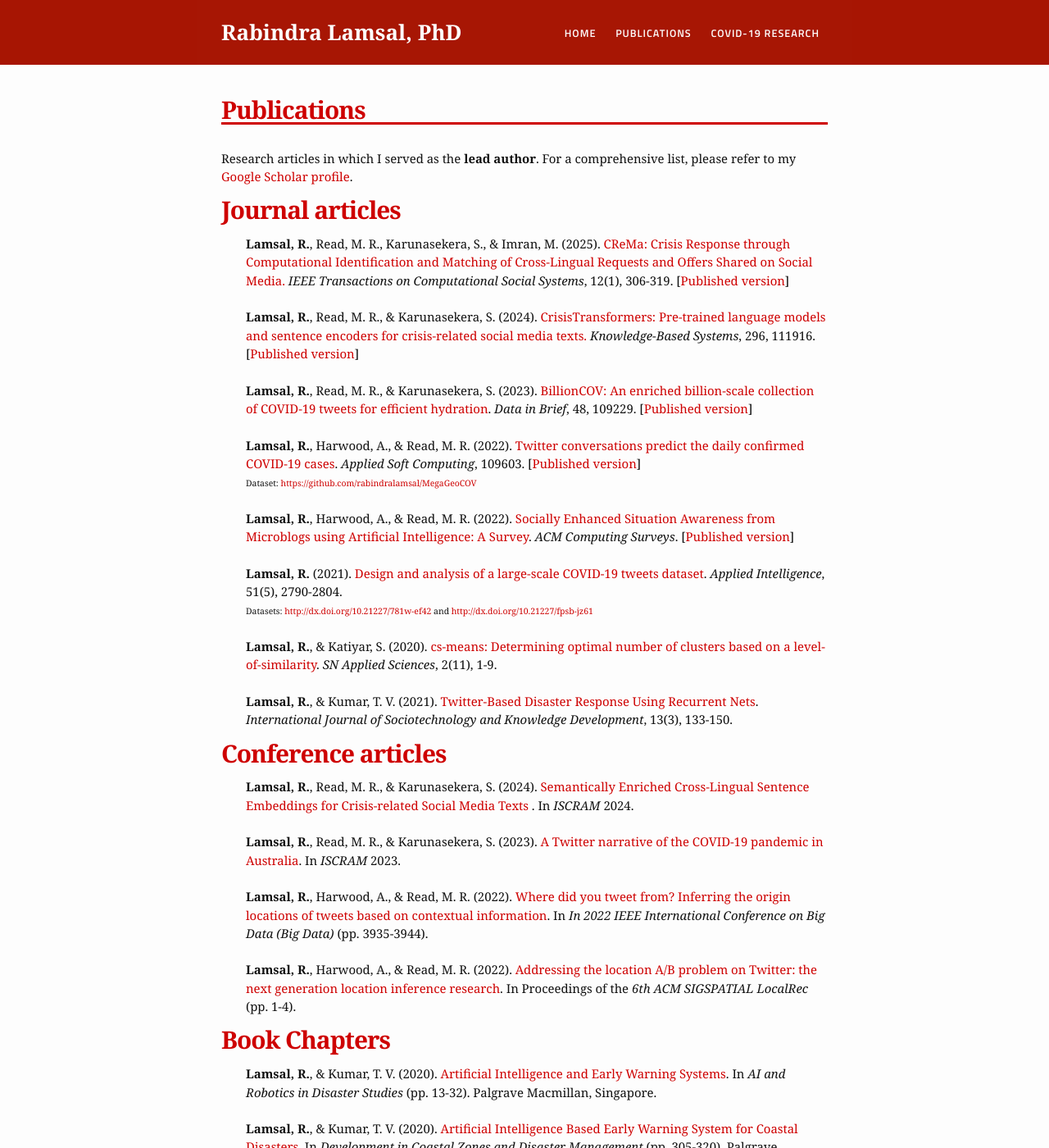
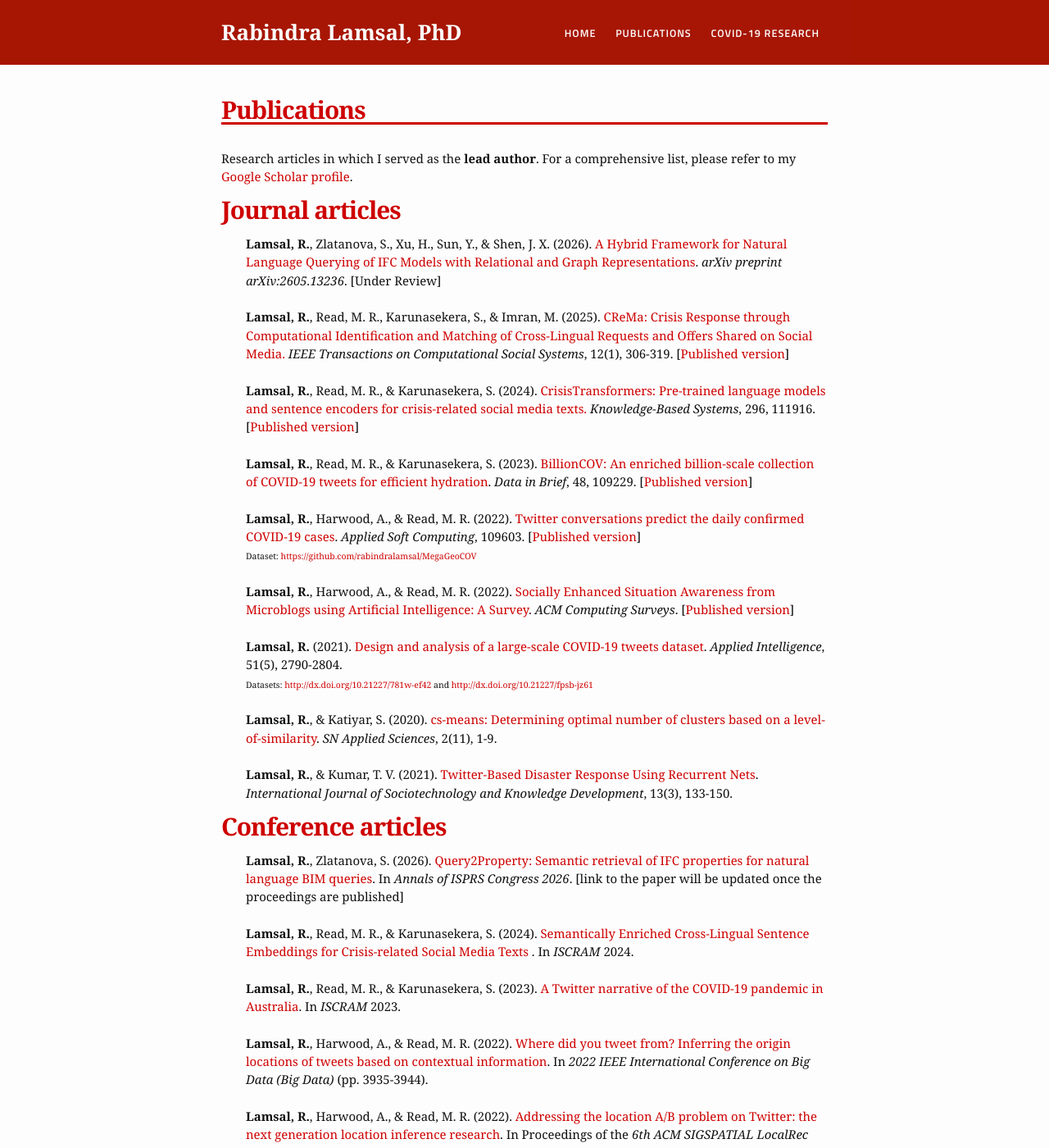
Before and after one commit to rabindralamsal/personal-site, a Jekyll site: the page built from research.md, in a window 1280 px wide and 1400 px high. Shown: the whole window at 82% size. Built offline with Jekyll 4.4.1, drawn with Linux system fonts in a browser that asks for light colours; some of the changed text lies outside the part shown.

Commit message:
Add new articles and update section titles in research.md
Updated the research document to include new journal and conference articles, and changed the section title from 'Just preprints' to 'Archived'.

```diff
--- a/research.md
+++ b/research.md
@@ -7,6 +7,8 @@ Research articles in which I served as the **lead author**. For a comprehensive
 
 <h1>Journal articles</h1>
 <ul>
+
+<b>Lamsal, R.</b>, Zlatanova, S., Xu, H., Sun, Y., & Shen, J. X. (2026). <a href="https://arxiv.org/abs/2605.13236">A Hybrid Framework for Natural Language Querying of IFC Models with Relational and Graph Representations</a>. <i>arXiv preprint arXiv:2605.13236</i>. [Under Review] <br><br>
 
 <b>Lamsal, R.</b>, Read, M. R., Karunasekera, S., & Imran, M. (2025). <a href="https://arxiv.org/abs/2405.11897">CReMa: Crisis Response through Computational Identification and Matching of Cross-Lingual Requests and Offers Shared on Social Media.</a> <i>IEEE Transactions on Computational Social Systems</i>, 12(1), 306-319. [<a href="https://doi.org/10.1109/TCSS.2024.3453226">Published version</a>] <br><br>
 
@@ -35,12 +37,14 @@ Research articles in which I served as the **lead author**. For a comprehensive
 <h1>Conference articles</h1>
 <ul>
 
+<b>Lamsal, R.</b>, Zlatanova, S. (2026). <a href="#">Query2Property: Semantic retrieval of IFC properties for natural language BIM queries</a>. In <i>Annals of ISPRS Congress 2026</i>. [link to the paper will be updated once the proceedings are published]<br><br>
+
 <b>Lamsal, R.</b>, Read, M. R., & Karunasekera, S. (2024). <a href="https://arxiv.org/pdf/2403.16614">Semantically Enriched Cross-Lingual Sentence Embeddings for Crisis-related Social Media Texts
 </a>. In <i>ISCRAM</i> 2024. <br><br>
 
 <b>Lamsal, R.</b>, Read, M. R., & Karunasekera, S. (2023). <a href="https://arxiv.org/pdf/2302.11136.pdf">A Twitter narrative of the COVID-19 pandemic in Australia</a>. In <i>ISCRAM</i> 2023. <br><br>
 
-<b>Lamsal, R.</b>, Harwood, A., & Read, M. R. (2022). <a href="https://arxiv.org/abs/2211.16506">Where did you tweet from? Inferring the origin locations of tweets based on contextual information</a>. In <i>In 2022 IEEE International Conference on Big Data (Big Data)</i> (pp. 3935-3944).<br><br>
+<b>Lamsal, R.</b>, Harwood, A., & Read, M. R. (2022). <a href="https://arxiv.org/abs/2211.16506">Where did you tweet from? Inferring the origin locations of tweets based on contextual information</a>. In <i>2022 IEEE International Conference on Big Data (Big Data)</i> (pp. 3935-3944).<br><br>
 
 <b>Lamsal, R.</b>, Harwood, A., & Read, M. R. (2022). <a href="https://dl.acm.org/doi/abs/10.1145/3557992.3565989">Addressing the location A/B problem on Twitter: the next generation location inference research</a>. In Proceedings of the <i>6th ACM SIGSPATIAL LocalRec</i> (pp. 1-4).
 </ul>
```
Also changed, not shown: other parts of research.md (+1 -1 lines).
